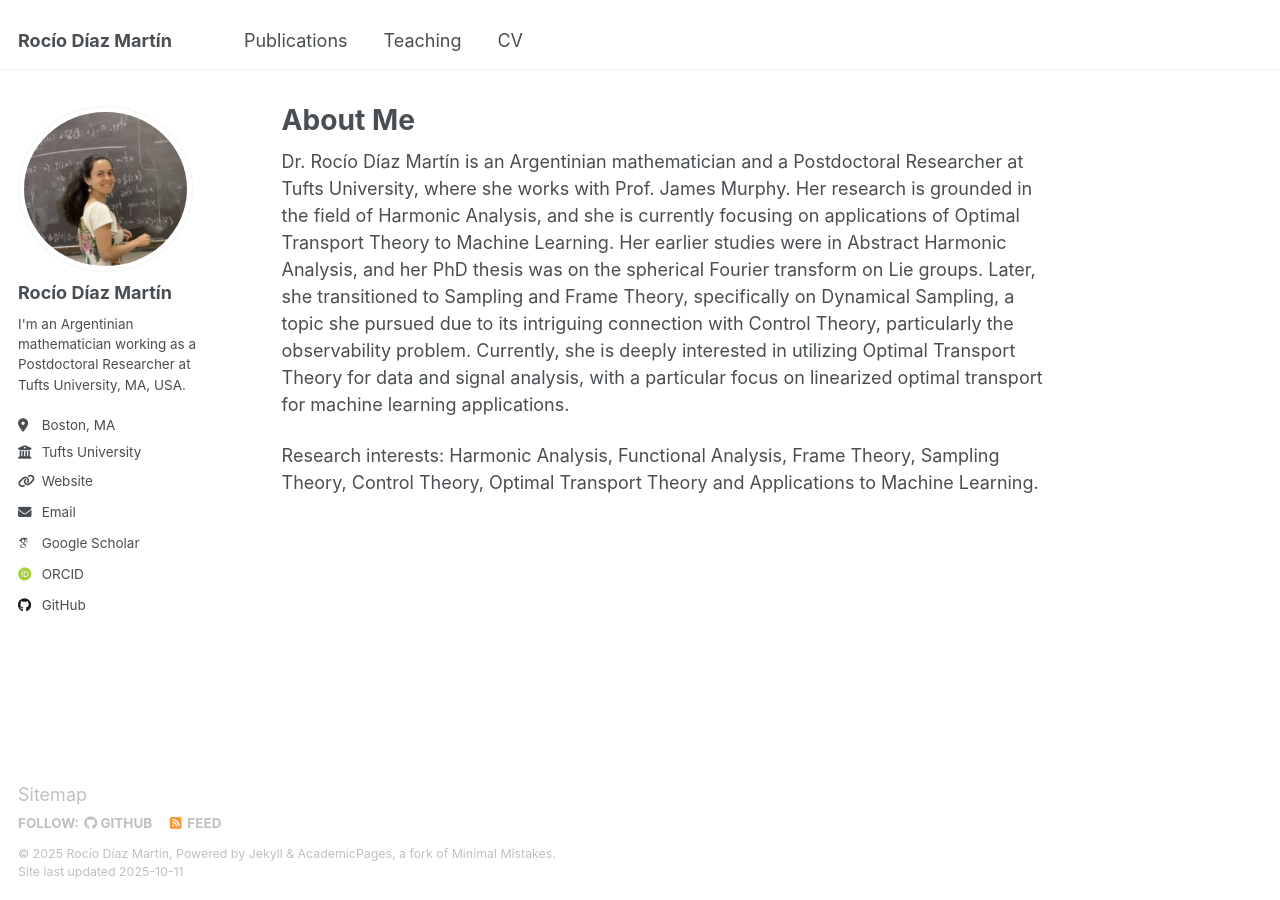
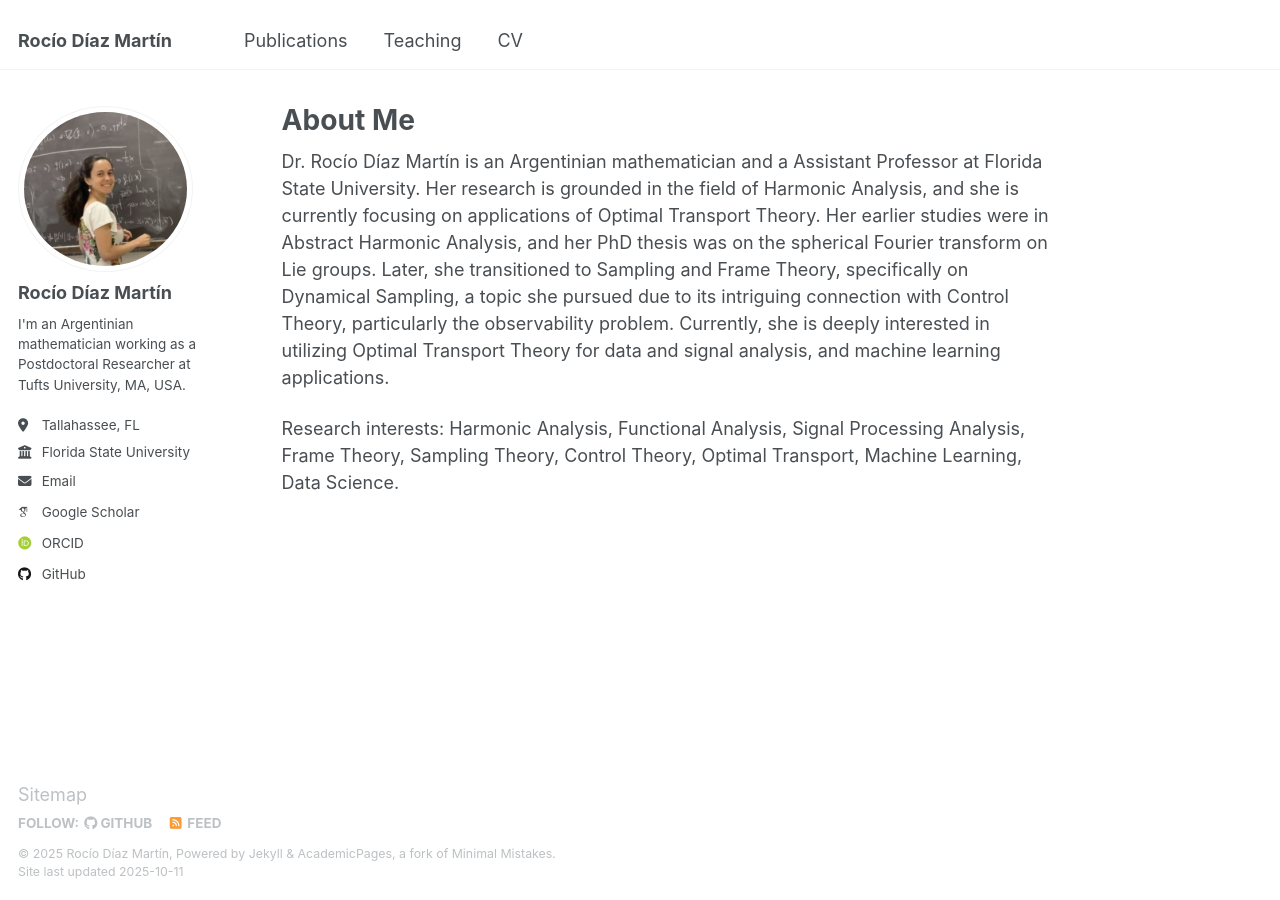
Before and after one commit to RocioDM/rociodm.github.io, a Jekyll site: the page built from _pages/about.md, in a window 1280 px wide. Built offline with Jekyll 4.4.1, drawn with Linux system fonts in a browser that asks for light colours; some web fonts are replaced.

Commit message:
side bar updates

```diff
--- a/_config.yml
+++ b/_config.yml
@@ -12,7 +12,7 @@ site_theme               : "default"
 title                    : "Rocío Díaz Martín"
 title_separator          : "-"
 name                     : &name "Rocío Díaz Martín"
-description              : &description "I'm an Argentinian mathematician working as a Postdoctoral Researcher at Tufts University, MA, USA."
+description              : &description "I'm an Argentinian mathematician working as an Assistant Prof. in the Department of Mathematics at FSU, FL, USA."
 url                      : https://rociodm.github.io # the base hostname & protocol for your site e.g. "https://[your GitHub username].github.io"
 baseurl                  : "" # the subpath of your site, e.g. "/blog"
 repository               : "RocioDM/rociodm.github.io"
@@ -26,10 +26,10 @@ author:
   name             : "Rocío Díaz Martín"
   pronouns         : # example: "she/her"
   bio              : "I'm an Argentinian mathematician working as a Postdoctoral Researcher at Tufts University, MA, USA."
-  location         : "Boston, MA"
-  employer         : "Tufts University"
-  uri              : "https://sites.google.com/view/rociodiazmartin" # URL
-  email            : "rocio.diaz_martin at Tufts.edu"
+  location         : "Tallahassee, FL"
+  employer         : "Florida State University"
+ # uri              : "https://sites.google.com/view/rociodiazmartin" # URL
+  email            : "rdiazmartin at fsu.edu"
 
   # Academic websites
   arxiv            : # URL - Update with the correct link to your profile
--- a/_pages/about.md
+++ b/_pages/about.md
@@ -7,6 +7,6 @@ redirect_from:
   - /about.html
 ---
 
-Dr. Rocío Díaz Martín is an Argentinian mathematician and a Postdoctoral Researcher at Tufts University, where she works with Prof. James Murphy. Her research is grounded in the field of Harmonic Analysis, and she is currently focusing on applications of Optimal Transport Theory to Machine Learning. Her earlier studies were in Abstract Harmonic Analysis, and her PhD thesis was on the spherical Fourier transform on Lie groups. Later, she transitioned to Sampling and Frame Theory, specifically on Dynamical Sampling, a topic she pursued due to its intriguing connection with Control Theory, particularly the observability problem. Currently, she is deeply interested in utilizing Optimal Transport Theory for data and signal analysis, with a particular focus on linearized optimal transport for machine learning applications.
+Dr. Rocío Díaz Martín is an Argentinian mathematician and a Assistant Professor at Florida State University. Her research is grounded in the field of Harmonic Analysis, and she is currently focusing on applications of Optimal Transport Theory. Her earlier studies were in Abstract Harmonic Analysis, and her PhD thesis was on the spherical Fourier transform on Lie groups. Later, she transitioned to Sampling and Frame Theory, specifically on Dynamical Sampling, a topic she pursued due to its intriguing connection with Control Theory, particularly the observability problem. Currently, she is deeply interested in utilizing Optimal Transport Theory for data and signal analysis, and machine learning applications.
 
-Research interests: Harmonic Analysis, Functional Analysis, Frame Theory, Sampling Theory, Control Theory, Optimal Transport Theory and Applications to Machine Learning.
+Research interests: Harmonic Analysis, Functional Analysis, Signal Processing Analysis, Frame Theory, Sampling Theory, Control Theory, Optimal Transport, Machine Learning, Data Science.
```
